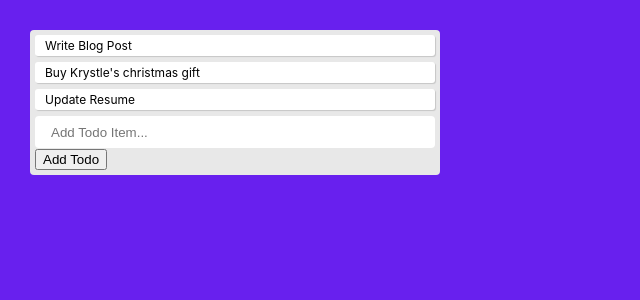
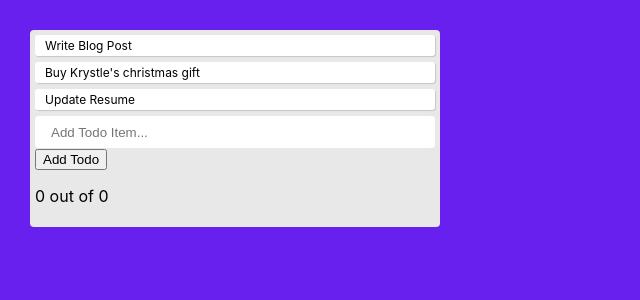
Before and after one commit to SMakaiTakori/ToDoApp, a React (Create React App) app: page / in a window 1280 px wide. Shown: the top 300 px of the page, without its empty margins (0-640 px from the left). Built offline with nearby package versions, Linux system fonts and the light colour scheme.

Commit message:
added count state to keep track of todos

```diff
--- a/src/App.js
+++ b/src/App.js
@@ -1,7 +1,7 @@
 import React, { useState } from "react";
 import "./App.css";
 
-const Todo = ({ todo, index }) => {
+const Todo = ({ todo }) => {
   const [isActive, setActive] = useState("false");
 
   const handleToggle = () => {
@@ -19,13 +19,12 @@ const Todo = ({ todo, index }) => {
       <li className={isActive ? "todo" : "todo is-done"} onClick={handleToggle}>
         {todo.item}
       </li>
-
       <style>{css}</style>
     </>
   );
 };
 
-const TodoForm = ({ addTodo }) => {
+const TodoForm = ({ addTodo, countUp, count }) => {
   const [value, setValue] = useState("");
 
   const handleSubmit = (e) => {
@@ -33,6 +32,7 @@ const TodoForm = ({ addTodo }) => {
     if (!value) return;
     addTodo(value);
     setValue("");
+    countUp();
   };
 
   return (
@@ -47,11 +47,16 @@ const TodoForm = ({ addTodo }) => {
         />
       </form>
       <button onClick={handleSubmit}> Add Todo </button>
+      <p>
+        {" "}
+        {count} out of {count}
+      </p>
     </>
   );
 };
 
 const App = () => {
+  const [count, setCount] = useState(0);
   const [todos, setTodos] = useState([
     {
       item: "Write Blog Post ",
@@ -72,13 +77,21 @@ const App = () => {
     setTodos(newTodos);
   };
 
+  const countUp = () => {
+    setCount(count + 1);
+  };
+
+  const countDown = () => {
+    setCount(count - 1);
+  };
+
   return (
     <div className="app">
       <div className="todo-list">
         {todos.map((todo, index) => (
-          <Todo key={index} index={index} todo={todo} />
+          <Todo key={index} todo={todo} count={count} countDown={countDown} />
         ))}
-        <TodoForm addTodo={addTodo} />
+        <TodoForm addTodo={addTodo} count={count} countUp={countUp} />
       </div>
     </div>
   );
```
Also changed, not shown: 1 other file (tests, documents, lock files or other folders).
